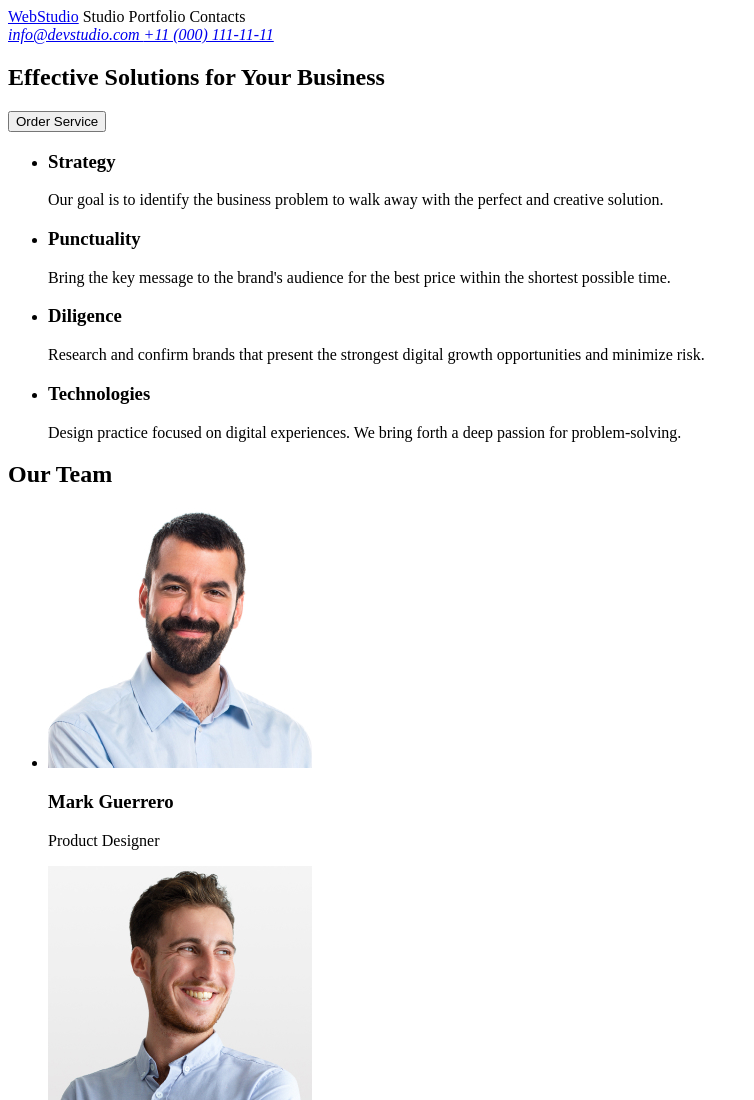
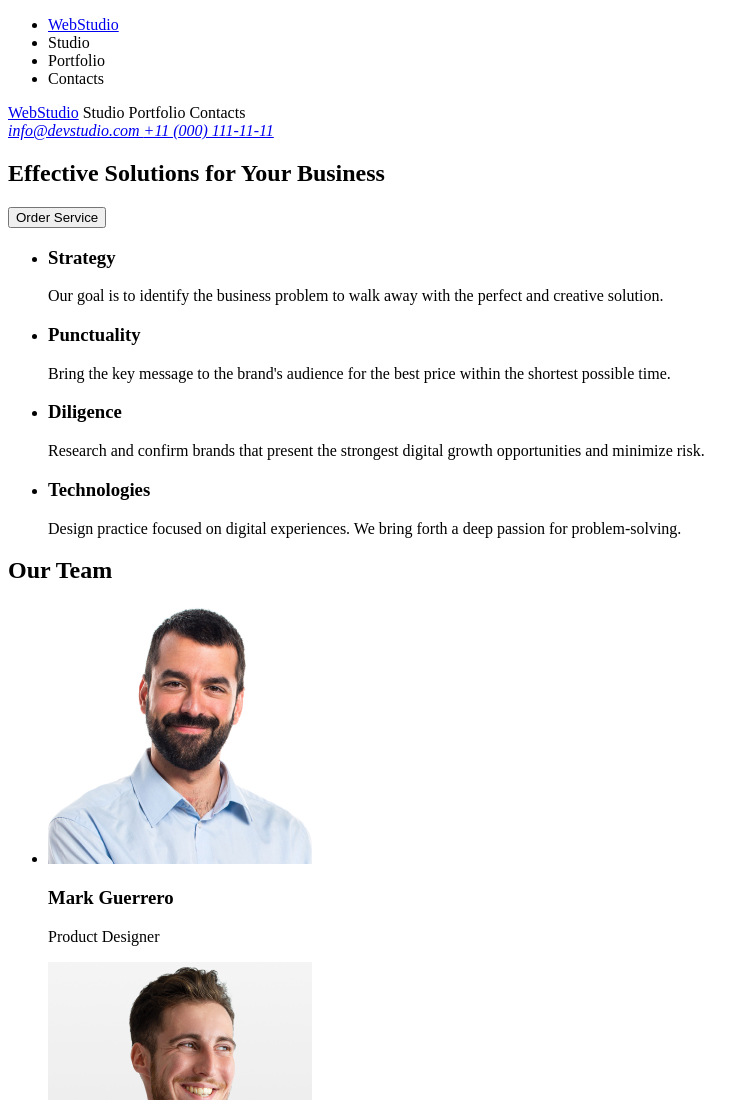
Before and after one commit to kulikp1/goit-markup-hw-01, a plain HTML site: page index.html in a window 1280 px wide. Shown: the top 1100 px of the page, without its empty margins (0-754 px from the left). Drawn offline with Linux system fonts and the light colour scheme.

Commit message:
Change nav

```diff
--- a/index.html
+++ b/index.html
@@ -9,6 +9,14 @@
   <body>
     <header>
       <nav>
+        <ul>
+          <li>
+            <a href="./index.html">WebStudio</a>
+          </li>
+          <li>Studio </li>
+          <li>Portfolio </li>
+          <li>Contacts </li>
+        </ul>
         <a href="./index.html">WebStudio</a>
         Studio Portfolio Contacts
       </nav>
```
